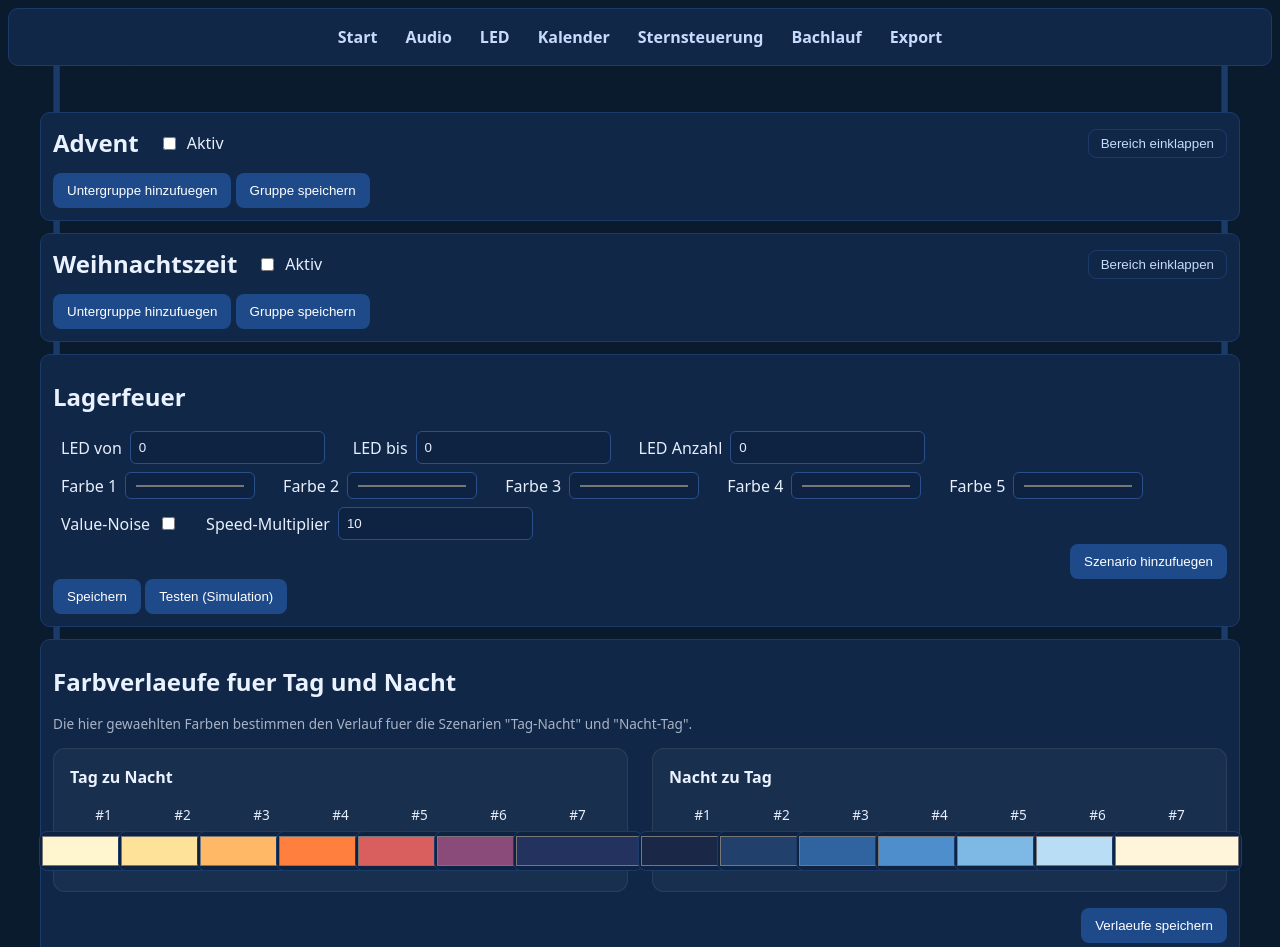
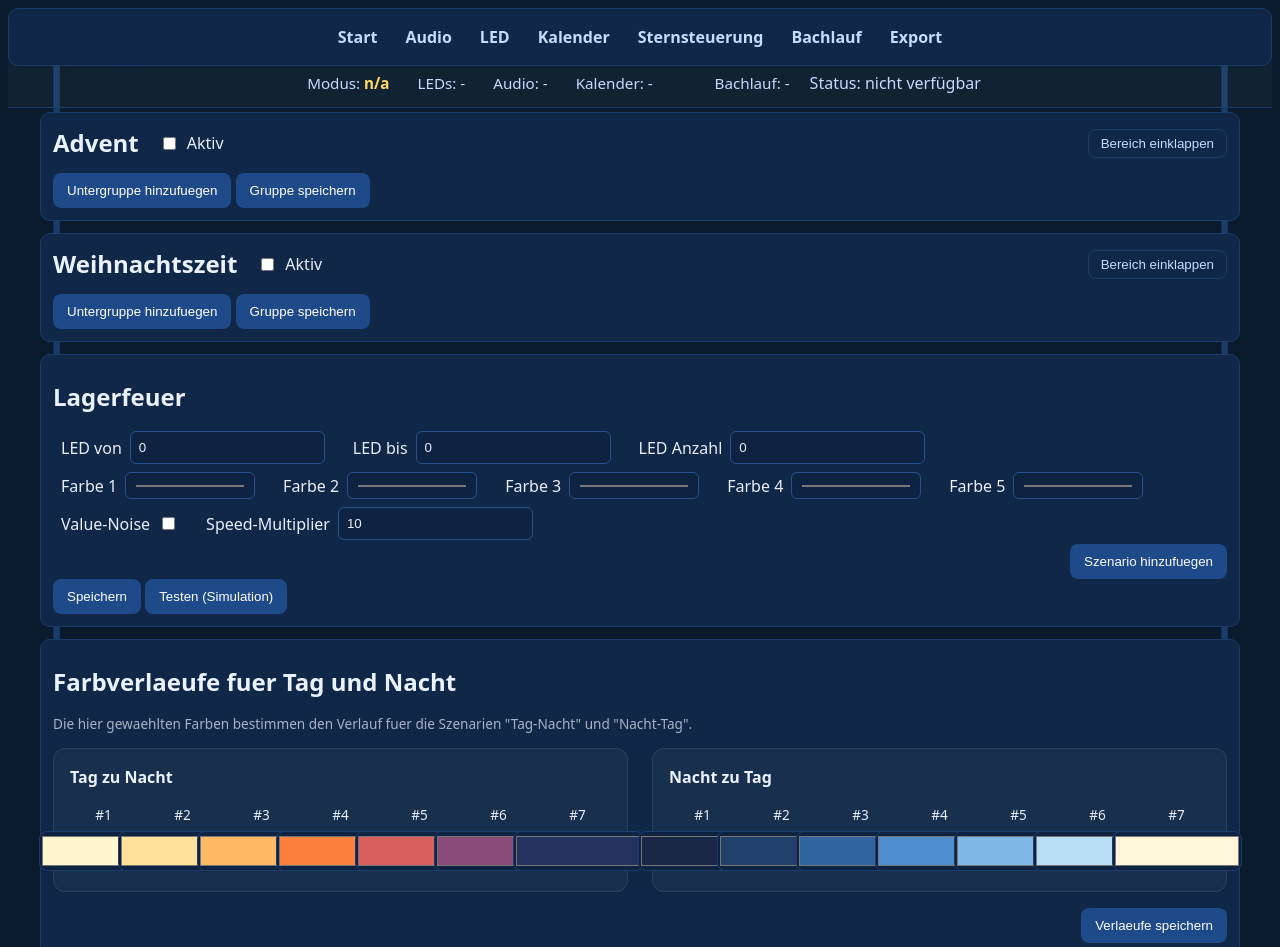
Before and after one commit to Dokeve/Krippe_LED, a website: page public/led-groups.html in a window 1280 px wide. Shown: the top 947 px of the page. Drawn offline with Linux system fonts and the light colour scheme; no server answers.

Commit message:
ui(statusbar): unify status bar across public pages and load statusbar.js

```diff
--- a/public/led-groups.html
+++ b/public/led-groups.html
@@ -6,6 +6,7 @@
   <title>LED-Gruppenverwaltung - LED Sound Bachlauf</title>
   <link rel="stylesheet" href="/styles.css" />
   <script defer src="js/led-groups.js"></script>
+  <script defer src="js/statusbar.js"></script>
   <script defer src="js/footer.js"></script>
 </head>
 <body>
@@ -19,6 +20,16 @@
       <a href="bachlauf.html">Bachlauf</a>
       <a href="export.html">Export</a>
     </nav>
+
+    <!-- Unified Status Bar -->
+    <div id="status-bar" role="status" aria-live="polite">
+      <div class="status-item" id="status-mode">Modus: <strong id="status-mode-value">-</strong></div>
+      <div class="status-item" id="status-led">LEDs: <span id="status-led-value">-</span></div>
+      <div class="status-item" id="status-audio">Audio: <span id="status-audio-value">-</span></div>
+      <div class="status-item" id="status-calendar">Kalender: <span id="status-calendar-value">-</span></div>
+      <div class="status-item" id="status-scenario"><span id="status-scenario-value"></span></div>
+      <div class="status-item" id="status-bachlauf">Bachlauf: <span id="status-bachlauf-value">-</span></div>
+    </div>
 
     <!-- Template fuer Untergruppen -->
     <template id="subgroup-template">
```
Also changed, not shown: public/audio.html (+9 -0 lines), public/calendar.html (+1 -0 lines), public/export.html (+1 -0 lines), public/star.html (+9 -0 lines).
